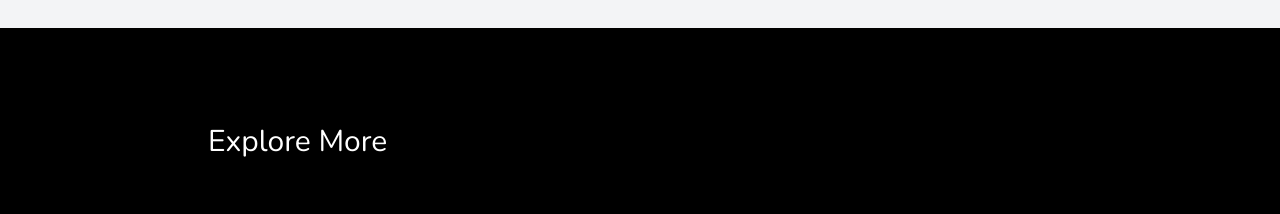
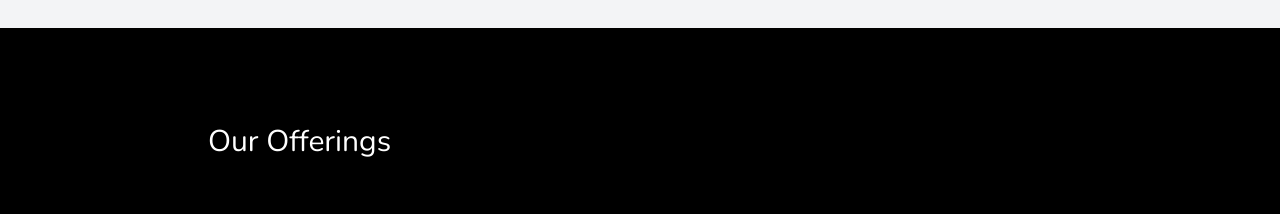
Before and after one commit to zephyr-cmd/motorcar, a Next.js app: page /services/automation-and-iot-services in a window 1280 px wide. Shown: the part 4360-4574 px from the top of the page. Built offline with nearby package versions, Linux system fonts and the light colour scheme.

Commit message:
our offerings - image slider uiFix

```diff
--- a/src/app/_components/imageCardSlider.jsx
+++ b/src/app/_components/imageCardSlider.jsx
@@ -154,7 +154,8 @@ export default function ImageCardSlider({ dataPoints }) {
             className="relative p-2 pb-6 sm:p-6 min-h-[500px] flex-shrink-0 card w-full sm:w-1/2 md:w-1/3 lg:w-1/4"
             id={`vbp-${card.id}`}
           >
-            <div className="relative h-full shadow-md rounded-lg overflow-hidden">
+            <div className="relative h-full shadow-md rounded-lg overflow-hidden group">
+              <div className="relative h-full w-full transform transition-transform duration-300 ease-in-out group-hover:scale-105">
                 {card.image ? (
                   <Image
                     src={card.image}
@@ -169,7 +170,8 @@ export default function ImageCardSlider({ dataPoints }) {
                 ) : (
                   <div className="absolute inset-0 bg-white"></div>
                 )}
-              <div className="relative z-10 p-4 bg-black/50 flex flex-col justify-start h-full">
+              </div>
+              <div className="absolute inset-0 p-4 bg-black/50 flex flex-col justify-start">
                 <h3 className="text-lg font-bold mb-4 text-gray-300">
                   {card.title}
                 </h3>
--- a/src/app/services/automation-and-iot-services/page.jsx
+++ b/src/app/services/automation-and-iot-services/page.jsx
@@ -633,12 +633,12 @@ export default function AutomationAndIoT() {
             </ul>
           </div>
         </section>
-        {/* Explore More */}
+        {/* Our Offerings */}
         <section className="bg-black text-white py-24 pb-10 px-5 sm:px-10 md:px-52 ">
           <div className="container mx-auto px-0">
             <div>
               <h2 className="text-2xl md:text-3xl text-left mb-8 font-nunito">
-                Explore More
+                Our Offerings
               </h2>
             </div>
             <ImageCardSlider dataPoints={dataPoints} />
```
Lines whose indentation alone changed are shown as unchanged.
